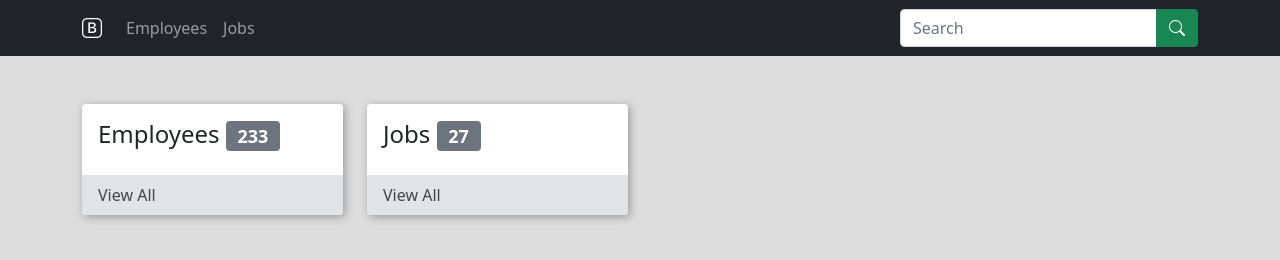
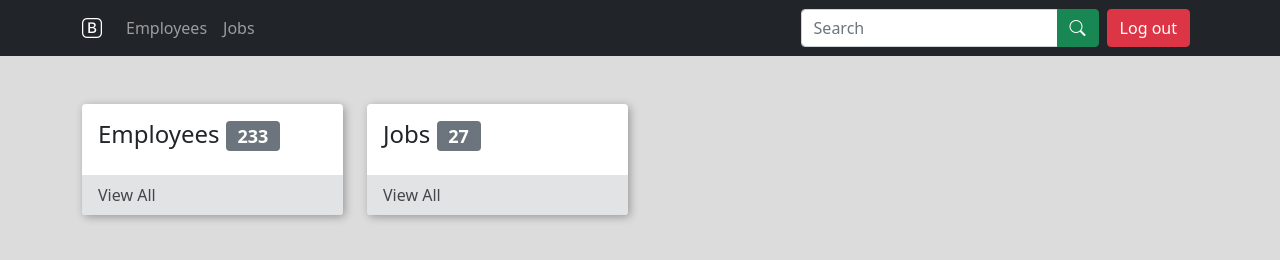
Before and after one commit to tertiussc/boostrap5_project1, a plain HTML site: page dash.html in a window 1280 px wide. Drawn offline with nearby package versions, Linux system fonts and the light colour scheme.

Commit message:
added logout

```diff
--- a/dash.html
+++ b/dash.html
@@ -72,6 +72,7 @@
                             </button>
                         </div>
                     </form>
+                    <a href="index.html" class="mx-2 btn btn-danger">Log out</a>
                 </div>
             </div>
         </nav>
```
